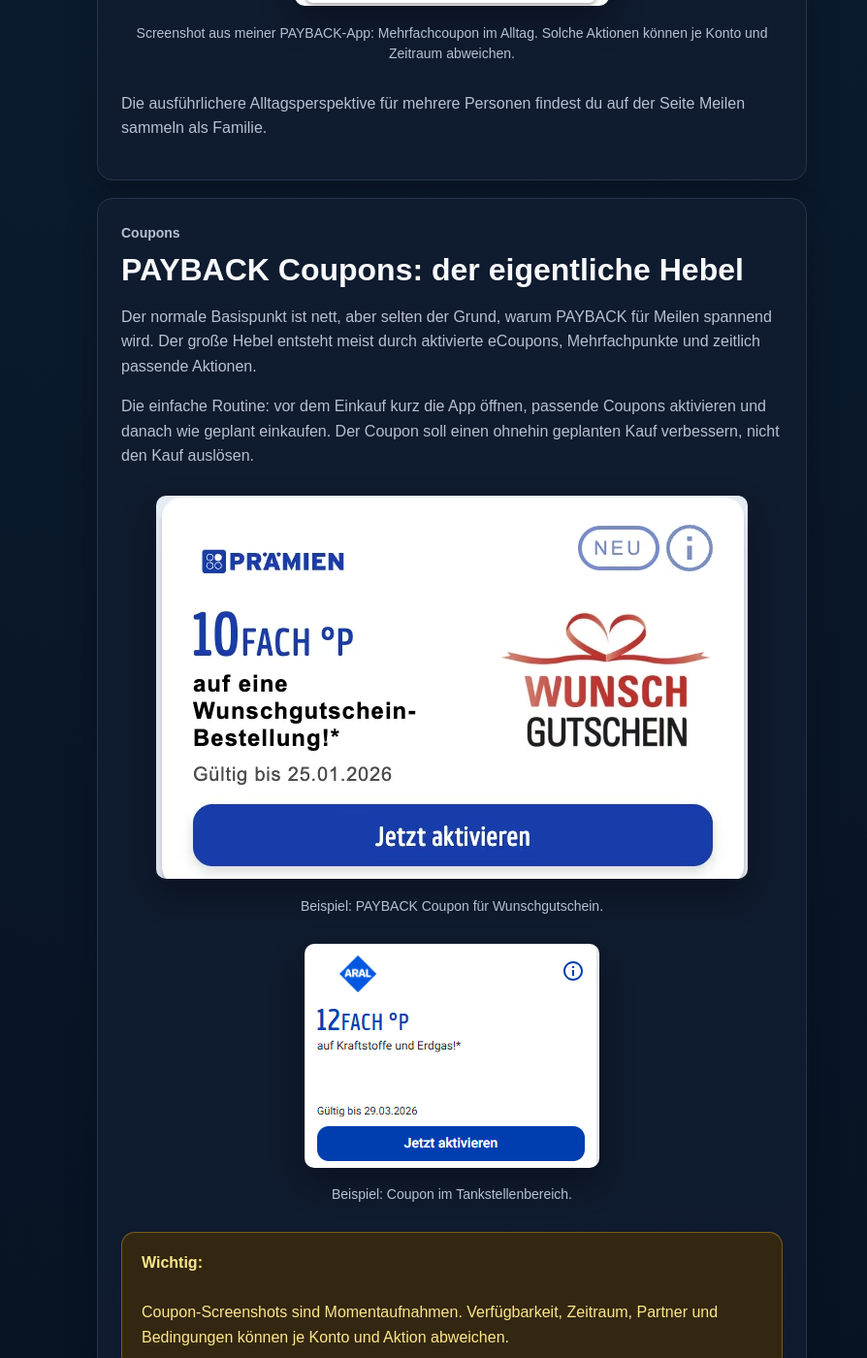
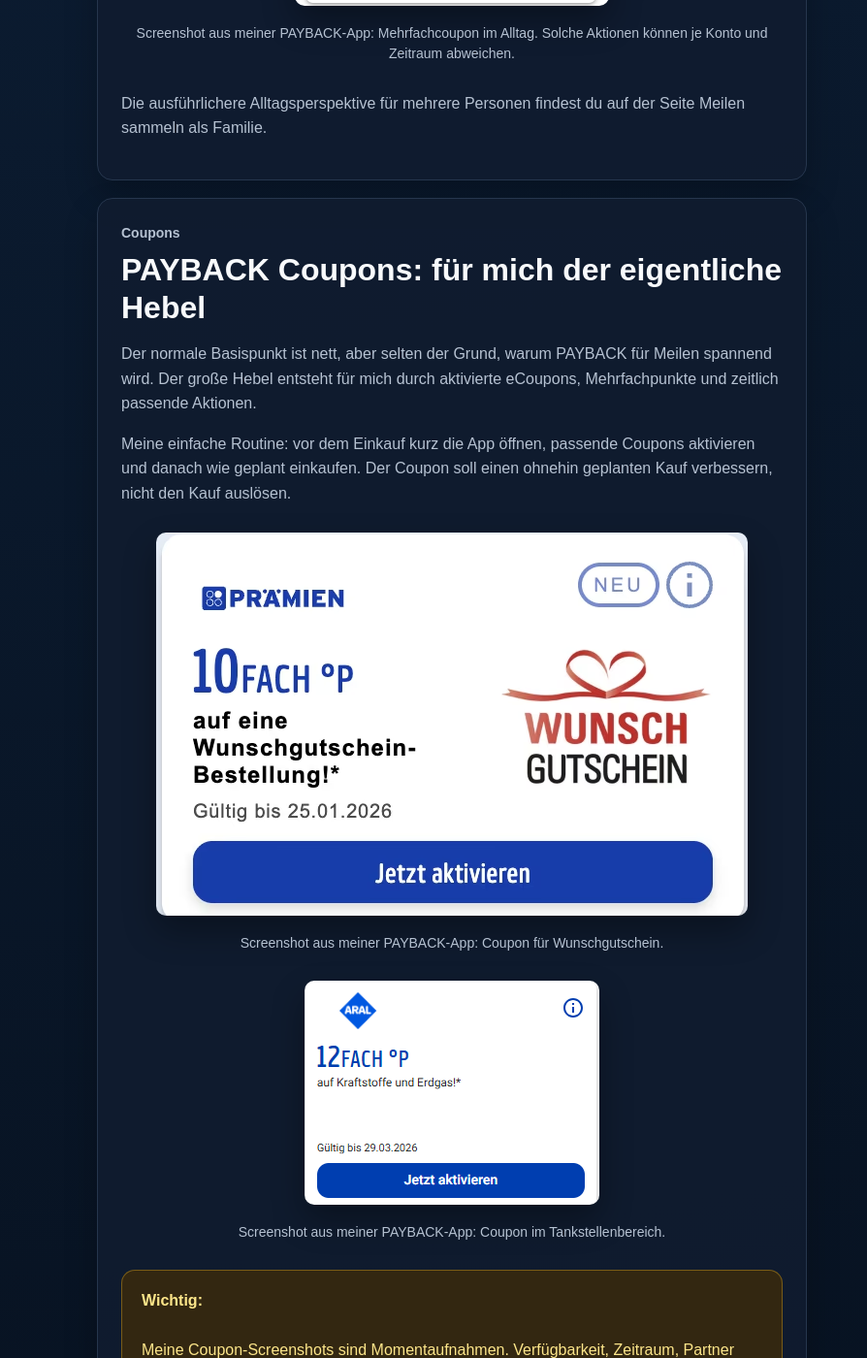
Before and after one commit to Praemienflug-Planer/miles-planer, a Jekyll site: the page built from meilen-sammeln/payback/index.html, in a window 1280 px wide and 1400 px high, scrolled down 2401 px. Shown: the whole window at 97% size, without its empty margins (0-894 px from the left). Built offline with Jekyll 4.4.1, drawn with Linux system fonts in a browser that asks for light colours; some of the changed text lies outside the part shown.

Commit message:
Rewrite PAYBACK coupons in first person

```diff
--- a/_includes/payback/coupons.html
+++ b/_includes/payback/coupons.html
@@ -1 +1 @@
-<div class="article-card seo-card" id="coupons"><p class="eyebrow">Coupons</p><h2>PAYBACK Coupons: der eigentliche Hebel</h2><p>Der normale Basispunkt ist nett, aber selten der Grund, warum PAYBACK für Meilen spannend wird. Der große Hebel entsteht meist durch aktivierte eCoupons, Mehrfachpunkte und zeitlich passende Aktionen.</p><p>Die einfache Routine: vor dem Einkauf kurz die App öffnen, passende Coupons aktivieren und danach wie geplant einkaufen. Der Coupon soll einen ohnehin geplanten Kauf verbessern, nicht den Kauf auslösen.</p><figure class="article-image"><a href="/images/payback_coupon_wunschgutschein.png" target="_blank" rel="noopener noreferrer"><img src="/images/payback_coupon_wunschgutschein.png" alt="PAYBACK Coupon Wunschgutschein" loading="lazy"></a><figcaption>Beispiel: PAYBACK Coupon für Wunschgutschein.</figcaption></figure><figure class="article-image"><a href="/images/payback_coupon_aral.png" target="_blank" rel="noopener noreferrer"><img src="/images/payback_coupon_aral.png" alt="PAYBACK Aral Coupon" loading="lazy"></a><figcaption>Beispiel: Coupon im Tankstellenbereich.</figcaption></figure><div class="warning-box"><strong>Wichtig:</strong><br><br>Coupon-Screenshots sind Momentaufnahmen. Verfügbarkeit, Zeitraum, Partner und Bedingungen können je Konto und Aktion abweichen.</div></div>
+<div class="article-card seo-card" id="coupons"><p class="eyebrow">Coupons</p><h2>PAYBACK Coupons: für mich der eigentliche Hebel</h2><p>Der normale Basispunkt ist nett, aber selten der Grund, warum PAYBACK für Meilen spannend wird. Der große Hebel entsteht für mich durch aktivierte eCoupons, Mehrfachpunkte und zeitlich passende Aktionen.</p><p>Meine einfache Routine: vor dem Einkauf kurz die App öffnen, passende Coupons aktivieren und danach wie geplant einkaufen. Der Coupon soll einen ohnehin geplanten Kauf verbessern, nicht den Kauf auslösen.</p><figure class="article-image"><a href="/images/payback_coupon_wunschgutschein.png" target="_blank" rel="noopener noreferrer"><img src="/images/payback_coupon_wunschgutschein.png" alt="PAYBACK Coupon Wunschgutschein" loading="lazy"></a><figcaption>Screenshot aus meiner PAYBACK-App: Coupon für Wunschgutschein.</figcaption></figure><figure class="article-image"><a href="/images/payback_coupon_aral.png" target="_blank" rel="noopener noreferrer"><img src="/images/payback_coupon_aral.png" alt="PAYBACK Aral Coupon" loading="lazy"></a><figcaption>Screenshot aus meiner PAYBACK-App: Coupon im Tankstellenbereich.</figcaption></figure><div class="warning-box"><strong>Wichtig:</strong><br><br>Meine Coupon-Screenshots sind Momentaufnahmen. Verfügbarkeit, Zeitraum, Partner und Bedingungen können je Konto und Aktion abweichen.</div></div>
```
